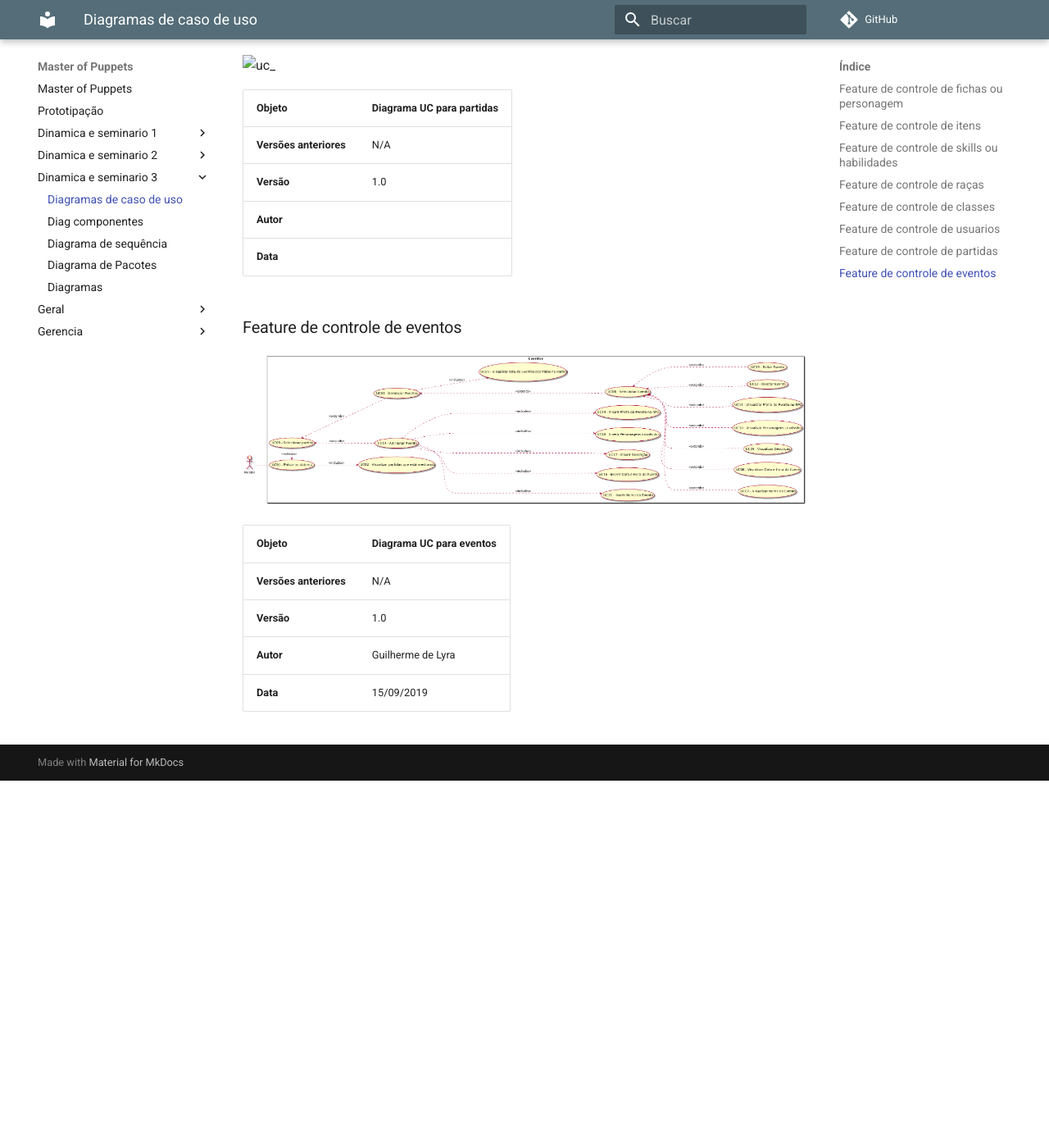
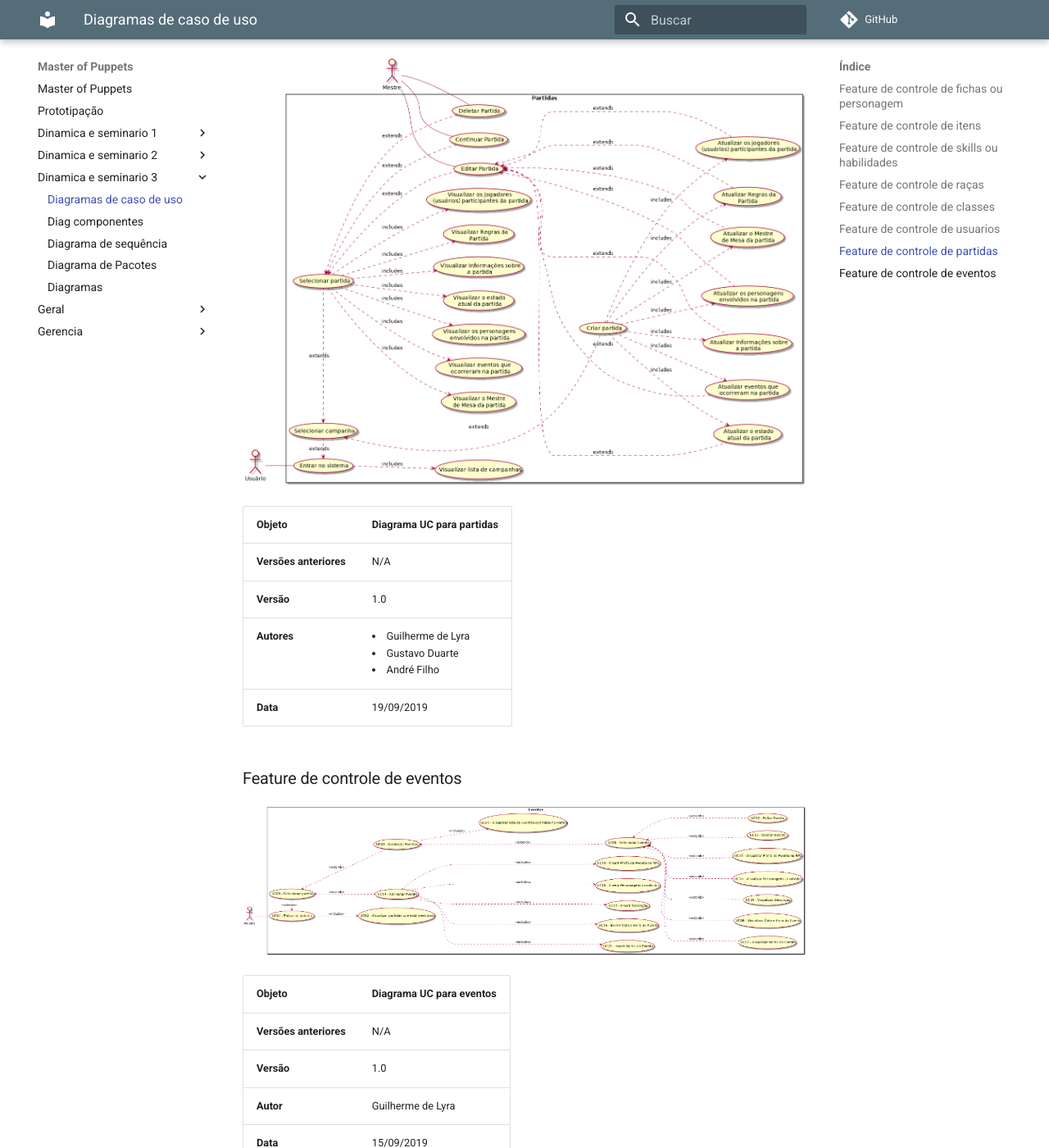
Before and after one commit to desenho-de-software-2019-02/Documentation, an MkDocs documentation site: the page built from docs/dinamica_e_seminario_3/casos_de_uso.md, in a window 1280 px wide and 1400 px high, scrolled down 6094 px. Shown: the whole window at 82% size. Built offline with MkDocs 1.6.1 and Material for MkDocs 9.7.7, drawn with Linux system fonts in a browser that asks for light colours; comment, search, counter and statistics services are not loaded; before the commit the page ends 7046 px from its top, so only the background shows below that.

Commit message:
add ucd de partidas
Co-authored-by: <gustavoduartemoreira@gmail.com>
Co-authored-by: <andre.filho001@outlook.com>

```diff
--- a/docs/dinamica_e_seminario_3/casos_de_uso.md
+++ b/docs/dinamica_e_seminario_3/casos_de_uso.md
@@ -75,14 +75,14 @@
 
 ### Feature de controle de partidas
 
-![uc_]()
+![uc_partida](../img/casos-de-uso/uc_partida_v1.png)
 
 | **Objeto** | **Diagrama UC para partidas** |
 |--|--|
 | **Versões anteriores** | N/A |
 |**Versão**| 1.0 |
-| **Autor** |  |
-| **Data** |  |
+| **Autores** | <li>Guilherme de Lyra</li><li>Gustavo Duarte</li><li>André Filho</li> |
+| **Data** | 19/09/2019 |
 
 
 ### Feature de controle de eventos
```
Also changed, not shown: docs/img/casos-de-uso/uc_partida_v1.png (added).
